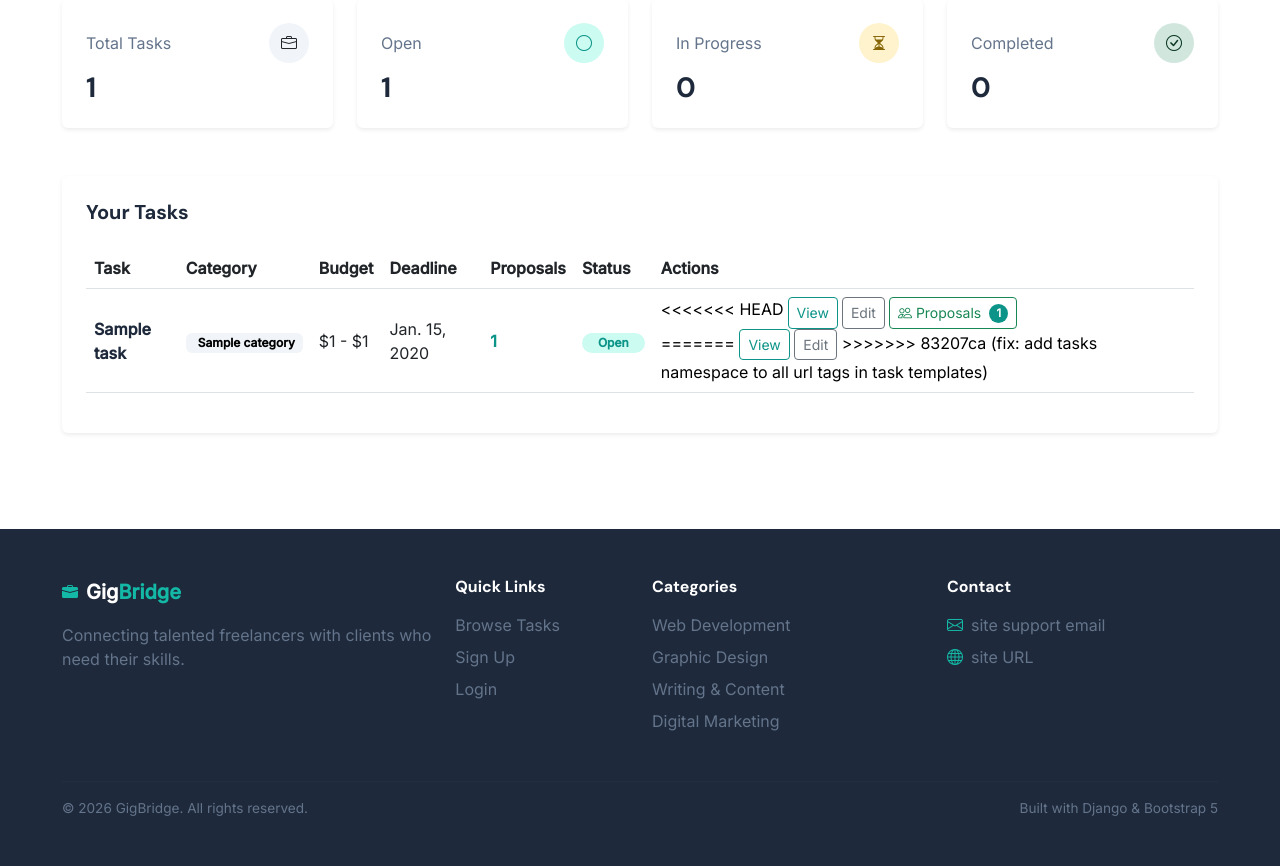
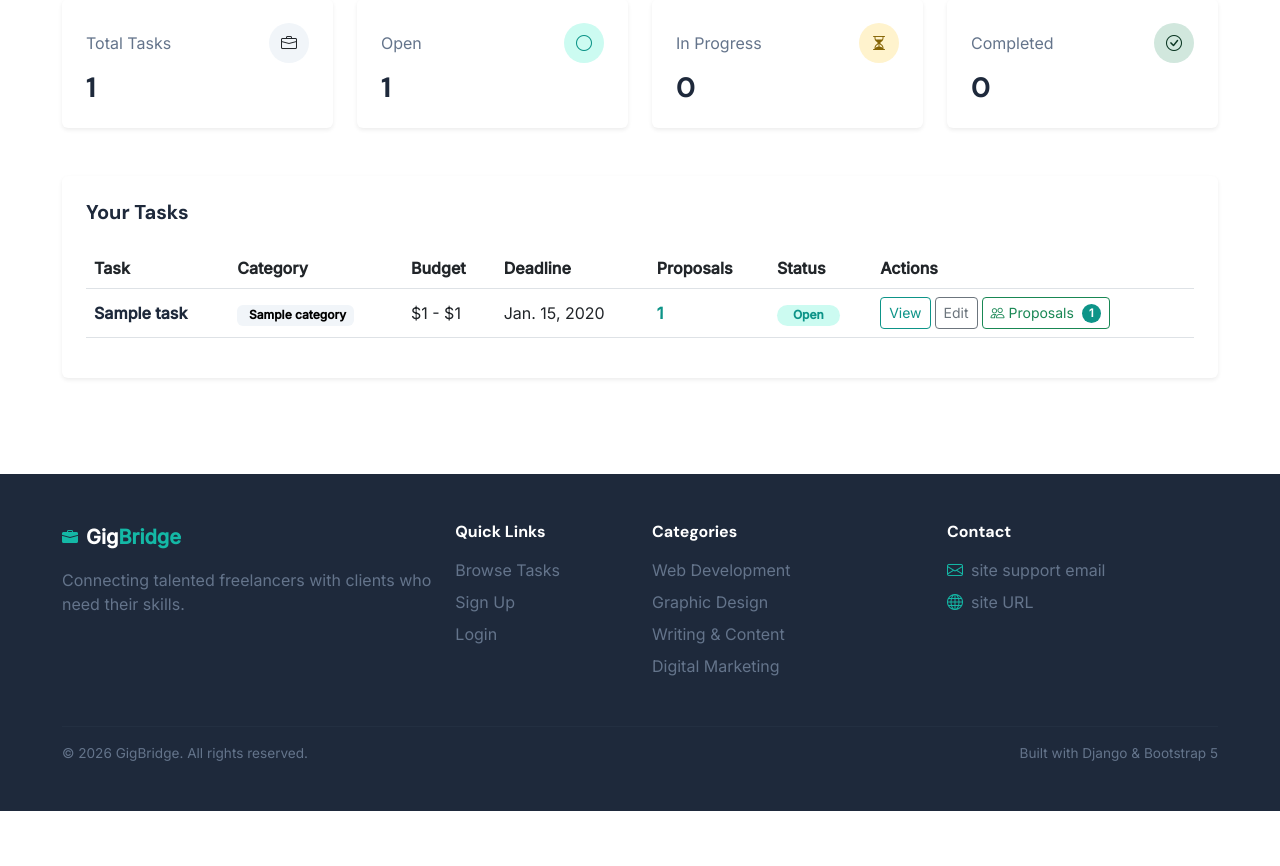
Before and after one commit to thevinduperera/gigbridge, a Django app: page /tasks/dashboard/client/ in a window 1280 px wide. Shown: the part 286-1152 px from the top of the page. After the commit the page ends 1097 px from the top, so only its background shows below. Run offline with Django 5.2, Linux system fonts and the light colour scheme; a user stored in the database is signed in; tables that the repository leaves empty hold one stand-in row (values such as "Sample post").

Commit message:
fix:resolve merge conflict

```diff
--- a/templates/tasks/client_dashboard.html
+++ b/templates/tasks/client_dashboard.html
@@ -142,7 +142,6 @@
               </td>
               <td>
                 <div class="d-flex gap-1">
-<<<<<<< HEAD
   <a href="{% url 'task_detail' task.pk %}"
     class="btn btn-sm btn-outline-primary">
     View
@@ -177,19 +176,6 @@
   {% endif %}
 </div>
 
-=======
-                  <a href="{% url 'tasks:task_detail' task.pk %}"
-                    class="btn btn-sm btn-outline-primary">
-                    View
-                  </a>
-                  {% if task.is_open %}
-                  <a href="{% url 'tasks:edit_task' task.pk %}"
-                    class="btn btn-sm btn-outline-secondary">
-                    Edit
-                  </a>
-                  {% endif %}
-                </div>
->>>>>>> 83207ca (fix: add tasks namespace to all url tags in task templates)
               </td>
             </tr>
             {% endfor %}
```
